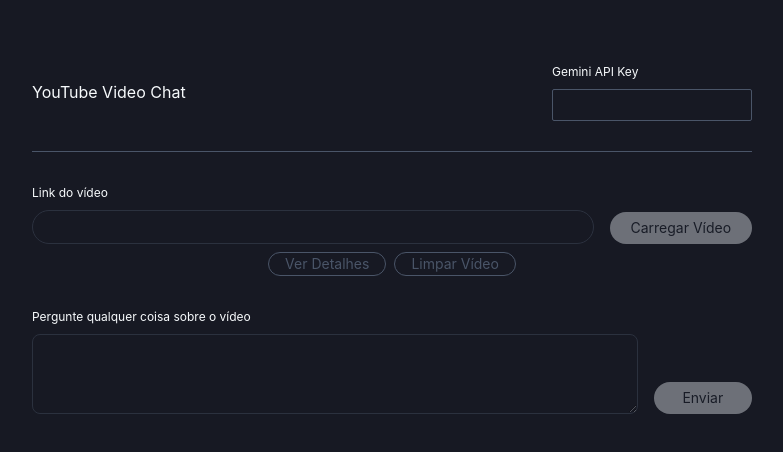
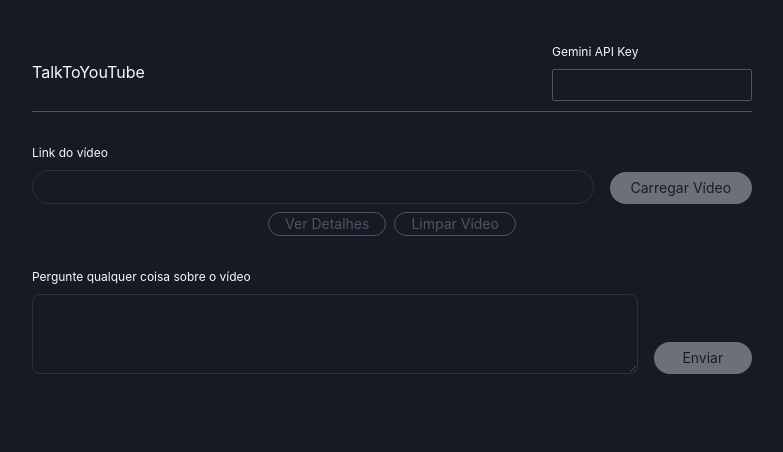
Before and after one commit to fischerafael/alura-challenge-ai, a Next.js app: page / in a window 1280 px wide. Shown: the top 452 px of the page, without its empty margins (248-1031 px from the left). Built offline with nearby package versions, Linux system fonts and the light colour scheme.

Commit message:
feat: changed name

```diff
--- a/client/pages/index.tsx
+++ b/client/pages/index.tsx
@@ -121,13 +121,13 @@
       <Chakra.HStack
         w="full"
         maxW="720px"
-        h="15vh"
+        h="10vh"
         align="center"
         justify="space-between"
         borderBottom="1px"
         borderBottomColor="gray.600"
       >
-        <Chakra.Text>YouTube Video Chat</Chakra.Text>
+        <Chakra.Text>TalkToYouTube</Chakra.Text>
         <InputText
           value={state.apiKey}
           onChange={(e) => onChange("apiKey", e.target.value)}
```
